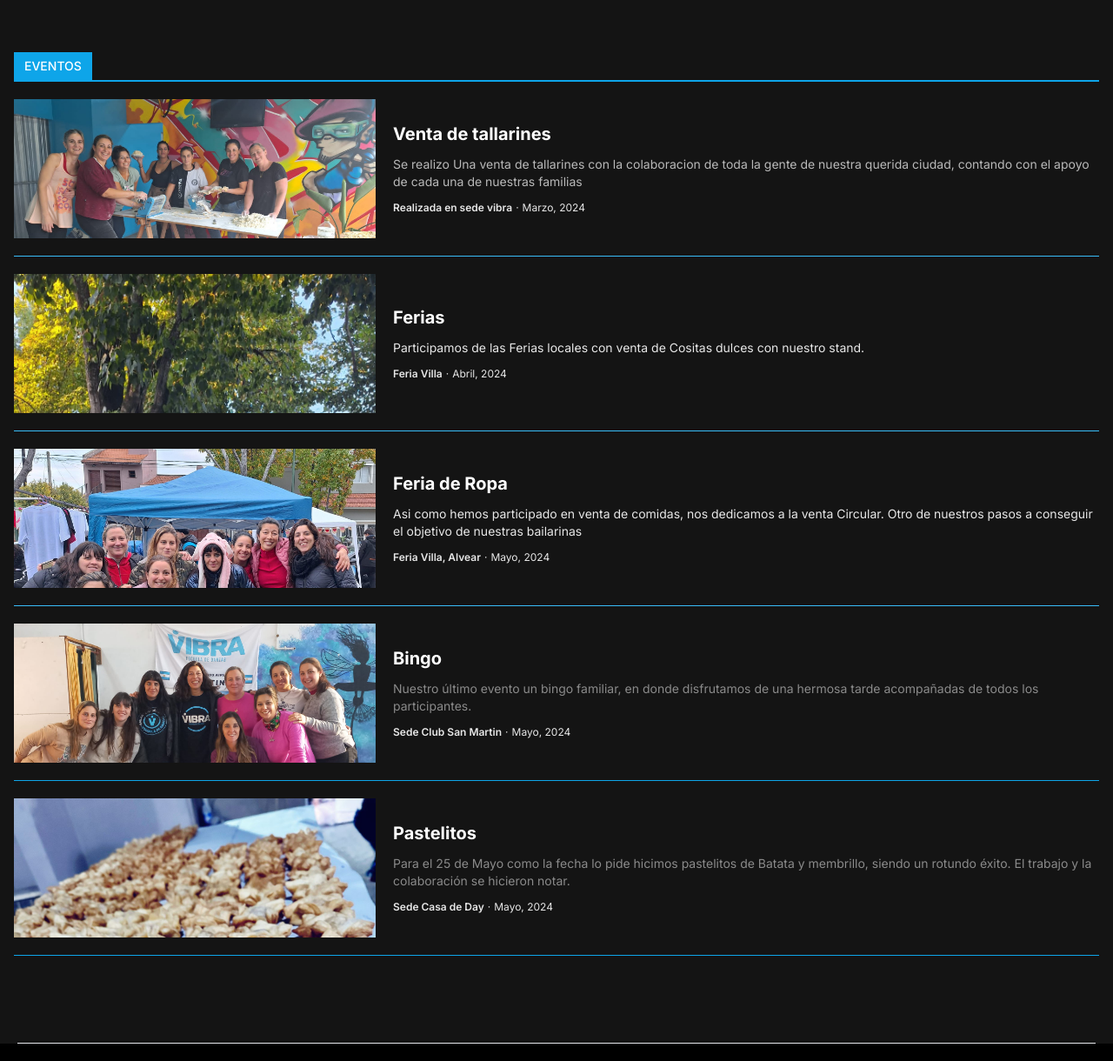
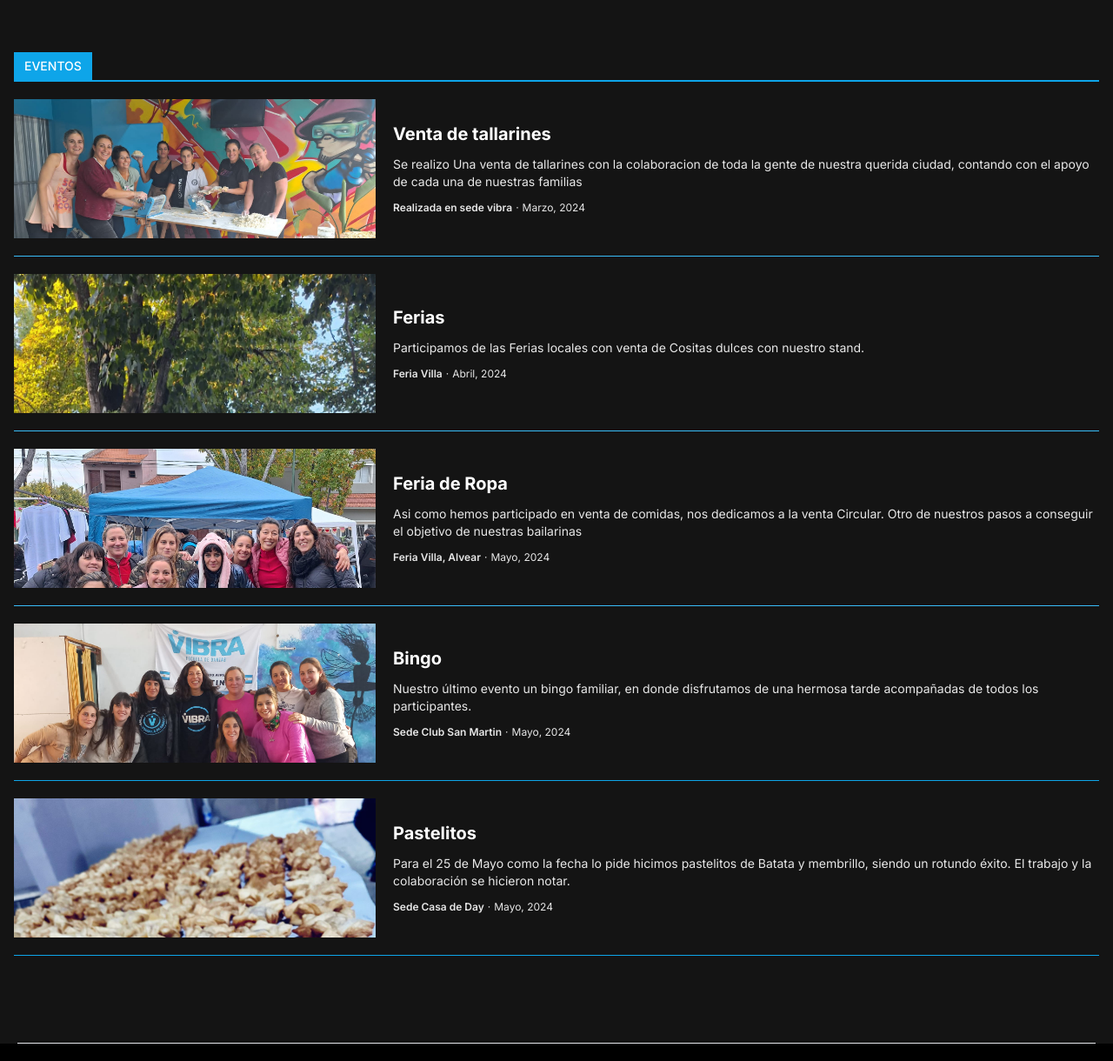
Before and after one commit to Davidespinosa8/hinchadavibra, a Next.js app: page / in a window 1280 px wide. Shown: the part 2307-3527 px from the top of the page at 87% size. Built offline with nearby package versions, Linux system fonts and the light colour scheme; a web font is replaced by a local one.

Commit message:
modificacion en fonts

```diff
--- a/src/app/globals.css
+++ b/src/app/globals.css
@@ -34,6 +34,10 @@
   src: url(/fonts/Changa.ttf);
 }
 
+@font-face {
+  font-family: 'AliviaRegular';
+  src: url(/fonts/AliviaRegular.ttf);
+}
 :root{
 
   --dark-color: #1e2220;
--- a/src/components/Eventos/eventos.tsx
+++ b/src/components/Eventos/eventos.tsx
@@ -12,7 +12,7 @@ export function Eventos(){
             </a>
             <div className="w-2/3 pl-5">
               <h2 className="relative mb-3 text-xl font-bold leading-tight text-white"><a href="#_">Venta de tallarines</a></h2>
-              <p className="text-sm text-white opacity-70">Se realizo Una venta de tallarines con la colaboracion de toda la gente de nuestra querida ciudad, contando con el apoyo de cada una de nuestras familias</p>
+              <p className="text-sm text-white opacity-90">Se realizo Una venta de tallarines con la colaboracion de toda la gente de nuestra querida ciudad, contando con el apoyo de cada una de nuestras familias</p>
               <span className="relative flex mt-3 text-xs text-white opacity-90">
                 <span className="mr-1 font-semibold">Realizada en sede vibra</span>·<span className="ml-1">Marzo, 2024</span>
               </span>
@@ -50,7 +50,7 @@ export function Eventos(){
             </a>
             <div className="w-2/3 pl-5">
               <h2 className="relative mb-3 text-xl font-bold leading-tight text-white"><a href="#_">Bingo</a></h2>
-              <p className="text-sm text-white opacity-50">Nuestro último evento un bingo familiar, en donde disfrutamos de una hermosa tarde acompañadas de todos los participantes.</p>
+              <p className="text-sm text-white opacity-90">Nuestro último evento un bingo familiar, en donde disfrutamos de una hermosa tarde acompañadas de todos los participantes.</p>
               <span className="relative flex mt-3 text-xs text-white opacity-90">
                 <span className="mr-1 font-semibold">Sede Club San Martin</span>·<span className="ml-1">Mayo, 2024</span>
               </span>
@@ -62,7 +62,7 @@ export function Eventos(){
             </a>
             <div className="w-2/3 pl-5">
               <h2 className="relative mb-3 text-xl font-bold leading-tight text-white"><a href="#_">Pastelitos</a></h2>
-              <p className="text-sm text-white opacity-50">Para el 25 de Mayo como la fecha lo pide hicimos pastelitos de Batata y membrillo, siendo un rotundo éxito. El trabajo y la colaboración se hicieron notar.</p>
+              <p className="text-sm text-white opacity-90">Para el 25 de Mayo como la fecha lo pide hicimos pastelitos de Batata y membrillo, siendo un rotundo éxito. El trabajo y la colaboración se hicieron notar.</p>
               <span className="relative flex mt-3 text-xs text-white opacity-90">
                 <span className="mr-1 font-semibold">Sede Casa de Day</span>·<span className="ml-1">Mayo, 2024</span>
               </span>
```
Also changed, not shown: public/fonts/Changa.ttf (renamed from public/fonts/Changa-VariableFont_wght.ttf).
